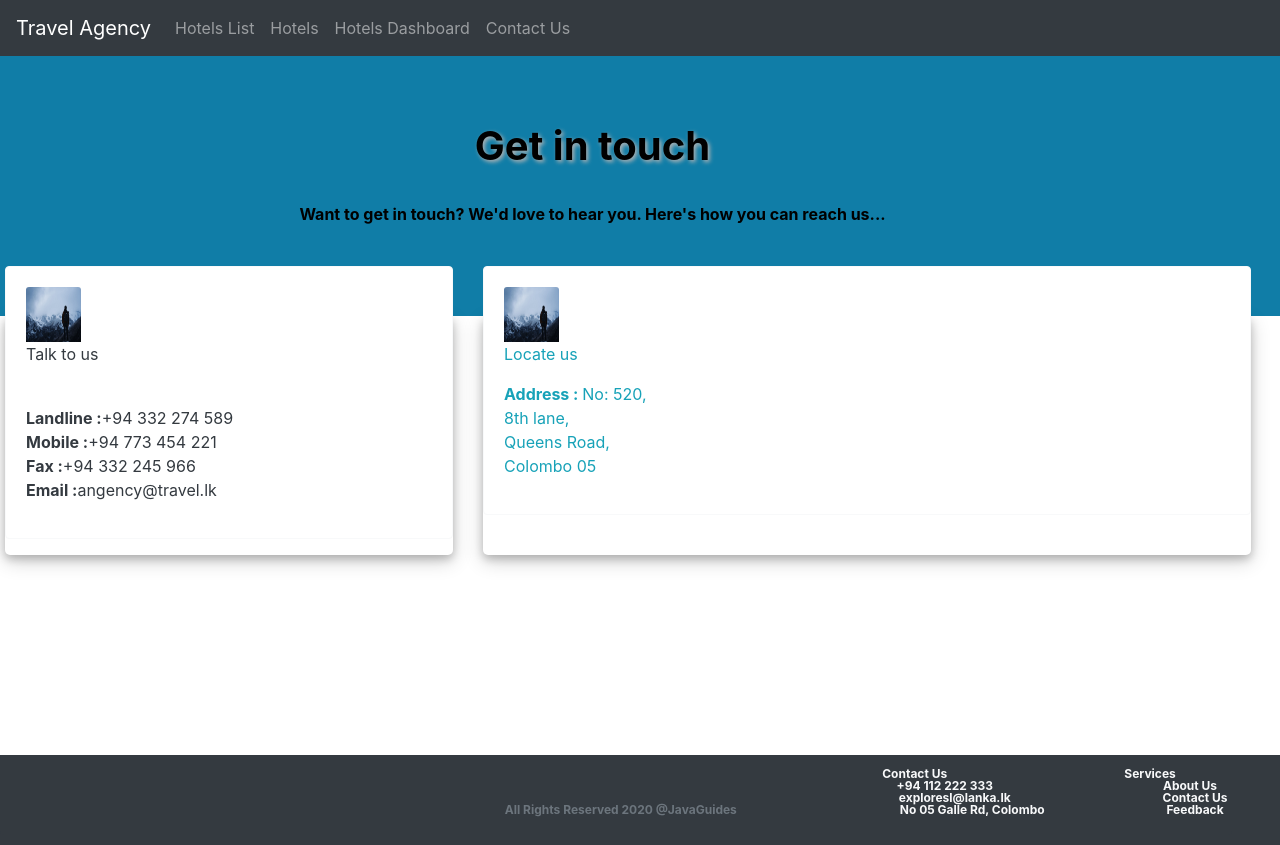
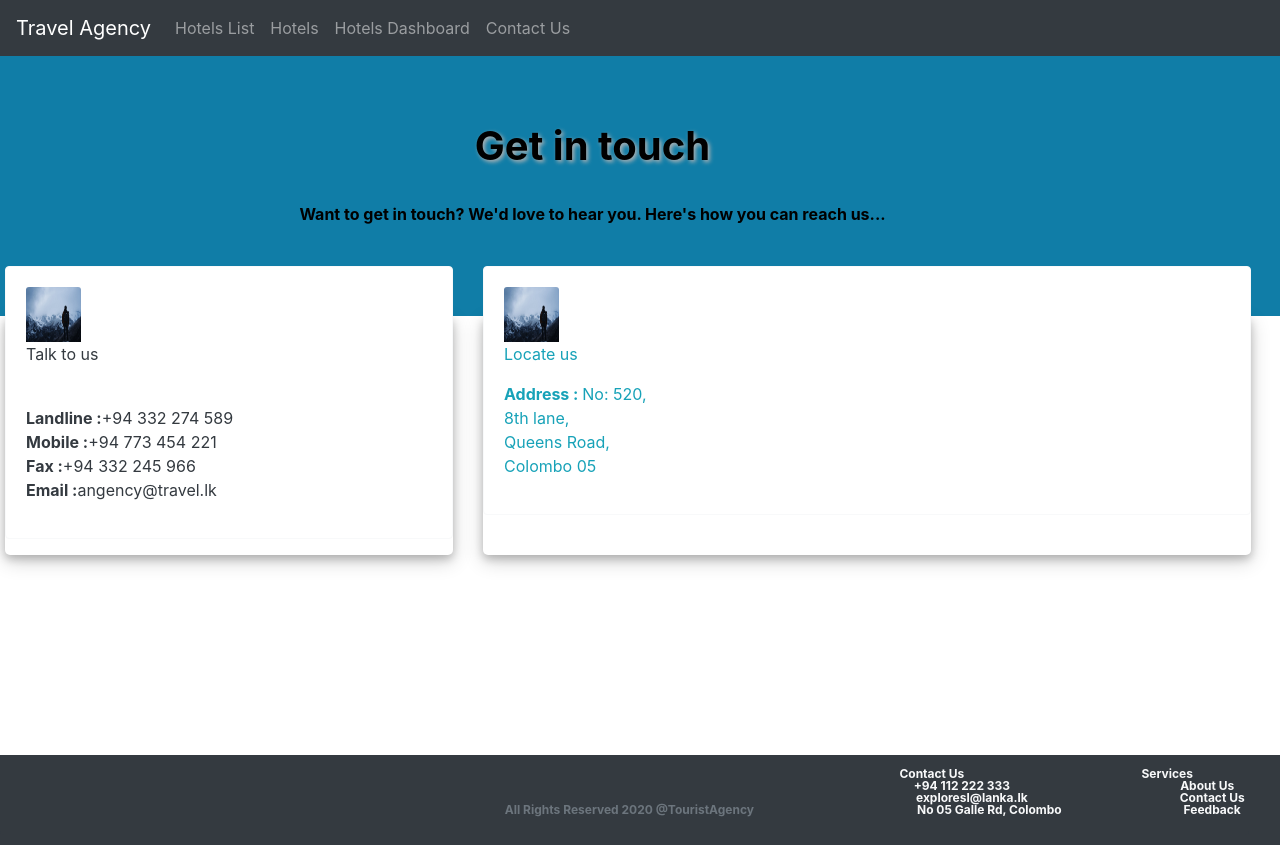
Before and after one commit to ashi1015/Tourist_Agency_Frontend, a React (Create React App) app: page /contactUs in a window 1280 px wide. Shown: the top 845 px of the page. Built offline with nearby package versions, Linux system fonts and the light colour scheme.

Commit message:
modifying alright text in the footer

```diff
--- a/src/components/Home/Footer.js
+++ b/src/components/Home/Footer.js
@@ -15,7 +15,7 @@ class FooterComponent extends Component {
                 <footer className = "footer badge bg-dark text-light">
 
                     <ul className="list-inline" style={{marginTop: "10px"}}>
-                        <li className="list-inline-item"><span className="text-muted" style={{marginLeft: "500px"}}>All Rights Reserved 2020 @JavaGuides</span></li>
+                        <li className="list-inline-item"><span className="text-muted" style={{marginLeft: "500px"}}>All Rights Reserved 2020 @TouristAgency</span></li>
                         <li className="list-inline-item">
                             <span style={{marginLeft: "40px"}}>Contact Us
                                 <figcaption style={{marginLeft: "100px"}}> +94 112 222 333 </figcaption>
```
